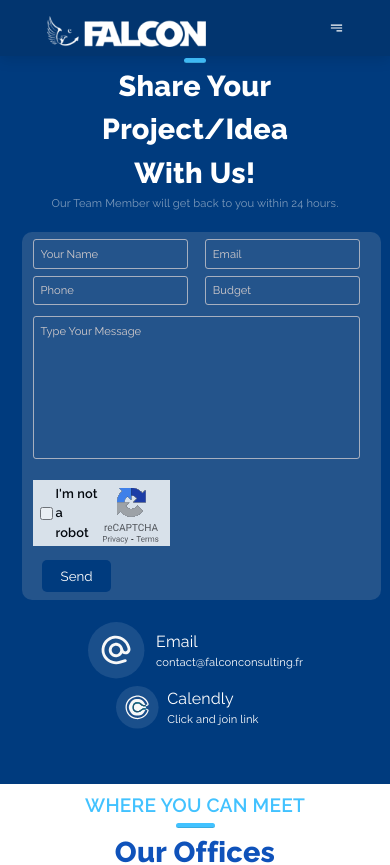
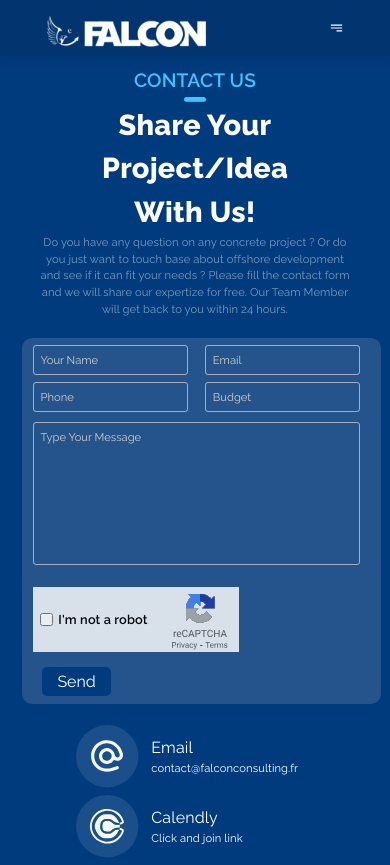
Before and after one commit to yousufkalim/agile-digital, a React (Create React App) app: page /contactus in a window 390 px wide. Shown: the top 865 px of the page. Built offline with nearby package versions, Linux system fonts and the light colour scheme.

Commit message:
contactUs content update + ui fixes

```diff
--- a/src/components/Common/ContactUsSection.js
+++ b/src/components/Common/ContactUsSection.js
@@ -29,12 +29,14 @@ export default function ContactUsSection(props) {
         <div className="ContactUsDiv">
           <div>
             <SectionHeader
+
               width="6%"
               h1="Contact Us"
               h2="Share Your Project/Idea with us!"
               colorH2="#fff"
               colorDesp="#F8F8F8"
-              decription="Our Team Member will get back to you within 24 hours."
+              decription="Do you have any question on any concrete project ? Or do you just want to touch base about offshore development and see if it can fit your needs ?
+              Please fill the contact form and we will share our expertize for free. Our Team Member will get back to you within 24 hours. "
             />
           </div>
           <div className="ContactUsGrid">
@@ -71,6 +73,7 @@ export default function ContactUsSection(props) {
                   </div>
                   <Grid xs={12}>
                     <div
+                    className="RobotDiv"
                       style={{
                         display: "flex",
                         alignItems: "center",
@@ -143,7 +146,8 @@ export default function ContactUsSection(props) {
               h2="Share Your Project/Idea with us!"
               colorH2="#fff"
               colorDesp="#F8F8F8"
-              decription="Our Team Member will get back to you within 24 hours."
+              decription="Do you have any question on any concrete project ? Or do you just want to touch base about offshore development and see if it can fit your needs ?
+              Please fill the contact form and we will share our expertize for free. Our Team Member will get back to you within 24 hours. "
             />
           </div>
           <div className="ContactSectionGrid">
@@ -157,7 +161,8 @@ export default function ContactUsSection(props) {
                     h2="Share Your Project/Idea with us!"
                     colorH2="#fff"
                     colorDesp="#F8F8F8"
-                    decription="Our Team Member will get back to you within 24 hours."
+                    decription="Do you have any question on any concrete project ? Or do you just want to touch base about offshore development and see if it can fit your needs ?
+                    Please fill the contact form and we will share our expertize for free. Our Team Member will get back to you within 24 hours. "
                   />
                 </div>
                 <div>
--- a/src/css/Common/ContactUsSection.css
+++ b/src/css/Common/ContactUsSection.css
@@ -1,6 +1,6 @@
 .ContactUsDiv{
     background-color: #003B7E;
-    padding: 5%;
+    padding: 10% 5%;
 
 }
 .ContactUsGrid{
@@ -27,14 +27,14 @@
 }
 .ContactMedia{
     display: flex !important;
-    width: 45% !important;
+    width: 40vw!important;
     align-items: center !important;
     justify-content: space-between !important;
     margin: 3% 0%;
 }
-/* .ContactMedia a{
-    margin: 1% 3%;
-} */
+.ContactMedia a{
+    width: 50%;
+}
 .ContactMediaIcons{
     max-width: 80px;
     margin-right: 5%;
@@ -47,6 +47,7 @@
     width: 100%;
     display: flex;
     align-items: center;
+    justify-content: center;
     transform: scale(1);
     transition: .5s;
 }
@@ -157,11 +158,12 @@ input:focus ,textarea:focus{
     color: white;
     background-color: #003B7E;
     margin: 5%;
+    font-size: 1.2rem;
     border: none;
     border-radius: 5px;
-    padding: 4%;
+    padding: 6%;
     width: 80%;
-    height: 2rem;
+    /* height: 2rem; */
     cursor: pointer;
     transition: 1s;
 }
@@ -174,6 +176,12 @@ input:focus ,textarea:focus{
     display: flex;
     flex-direction: column;
     width: 100%;
+}
+@media only screen and (max-width: 1366px) {
+
+.RobotDiv{
+    width: 50% !important;
+}
 }
 @media only screen and (max-width: 900px) {
     .ContactSection_Web_Header{
@@ -220,7 +228,10 @@ input:focus ,textarea:focus{
 }
 @media only screen and (max-width: 600px) {
 
+    .ContactUsDiv{
+        padding: 15% 5%;
 
+    }
     .FormGrid{
         width: 100% !important;
         margin: 5% 0%;
@@ -238,10 +249,9 @@ input:focus ,textarea:focus{
     .ContactUsBtn{
         margin-left: 15%;
         border: none;
-        border-radius: 5px;
-        padding: 4%;
+    font-size: 1em;
+    border-radius: 5px;
         width: 80%;
-        height: 2rem;
     }
     .ContactMedia{
         flex-direction: column !important;
@@ -250,7 +260,14 @@ input:focus ,textarea:focus{
     }
     .ContactMedia a{
         margin-bottom: 2%;
+        width: 70%;
 
+    }
+    .ContactMediaDiv{
+        justify-content:left;
+    }
+    .RobotDiv{
+        width: 60% !important;
     }
 
 
```
